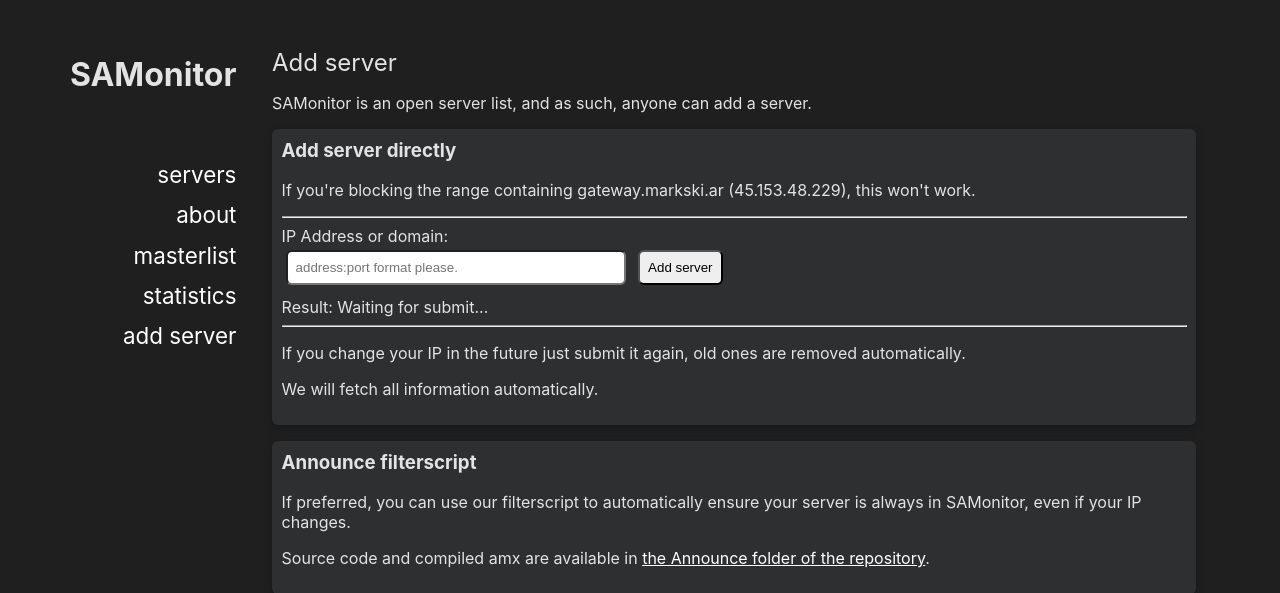
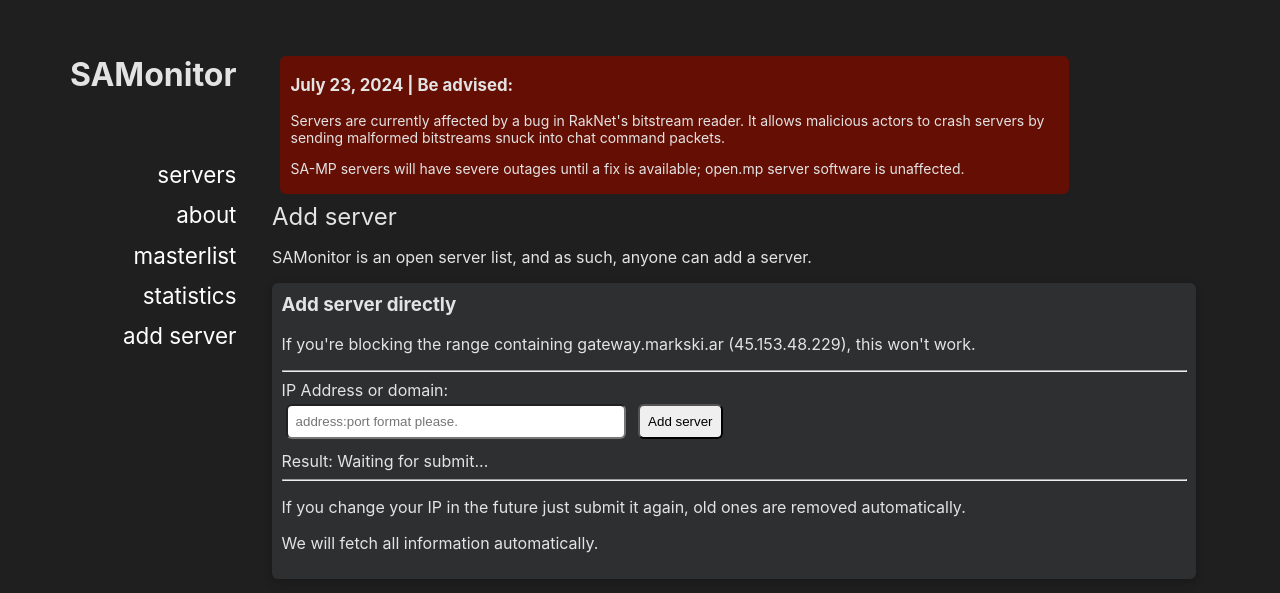
Before and after one commit to markski1/SAMonitor-browser, a Flask app: page /add in a window 1280 px wide. Shown: the top 593 px of the page. Run offline with Flask 3, Linux system fonts and the light colour scheme.

Commit message:
Advisory, bugfixes

```diff
--- a/routes/server.py
+++ b/routes/server.py
@@ -40,7 +40,7 @@ def server_page(is_htmx, server_ip):
 
     if total_reqs > 0:
         if missed_reqs > 0:
-            downtime_pct = (total_reqs / total_reqs) * 100
+            downtime_pct = (missed_reqs / total_reqs) * 100
             uptime_pct = 100 - downtime_pct
 
         req_success = total_reqs - missed_reqs
--- a/web/templates/components/graph.html
+++ b/web/templates/components/graph.html
@@ -1,6 +1,7 @@
 <canvas id='globalPlayersChart' style='width: 60rem; max-width: 100%'></canvas>
 
 <p>The highest count was <span style='color: green'>{{ highest }}</span> at {{ highest_time }} and the lowest was <span style='color: red'>{{ lowest }}</span> at {{ lowest_time }}</p>
+<small>Empty spaces in the chart means the server did not respond.</small>
 
 <script>
     new Chart(document.getElementById('globalPlayersChart'),
@@ -18,7 +19,7 @@
             datasets: [
                 {
                     label: '{{ dataset_name }}',
-                    data: [{{ data_set }}],
+                    data: [{{ data_set|safe }}],
                     borderWidth: 1
                 }
             ]
--- a/web/templates/layout.html
+++ b/web/templates/layout.html
@@ -1,4 +1,15 @@
 {% if htmx %}
+    <div class="announce-banner" style="background-color: #640e04; max-width: 48rem; margin: 0.5rem">
+        <p><b>July 23, 2024 | Be advised:</b></p>
+        <small>
+            <p>
+                Servers are currently affected by a bug in RakNet's bitstream reader. It allows malicious actors to crash servers by sending malformed bitstreams snuck into chat command packets.
+            </p>
+            <p>
+                SA-MP servers will have severe outages until a fix is available; open.mp server software is unaffected.
+            </p>
+        </small>
+    </div>
     {% block main %} {% endblock %}
     <script>
         document.title = "SAMonitor - {{ self.title() }}";
@@ -41,6 +52,17 @@
                 </div>
             </header>
             <main id="main" class="opacity-trans">
+                <div class="announce-banner" style="background-color: #640e04; max-width: 48rem; margin: 0.5rem">
+                    <p><b>July 23, 2024 | Be advised:</b></p>
+                    <small>
+                        <p>
+                            Servers are currently affected by a bug in RakNet's bitstream reader. It allows malicious actors to crash servers by sending malformed bitstreams snuck into chat command packets.
+                        </p>
+                        <p>
+                            SA-MP servers will have severe outages until a fix is available; open.mp server software is unaffected.
+                        </p>
+                    </small>
+                </div>
                 {{ self.main() }}
             </main>
         </body>
```
Also changed, not shown: routes/components.py (+10 -7 lines).
